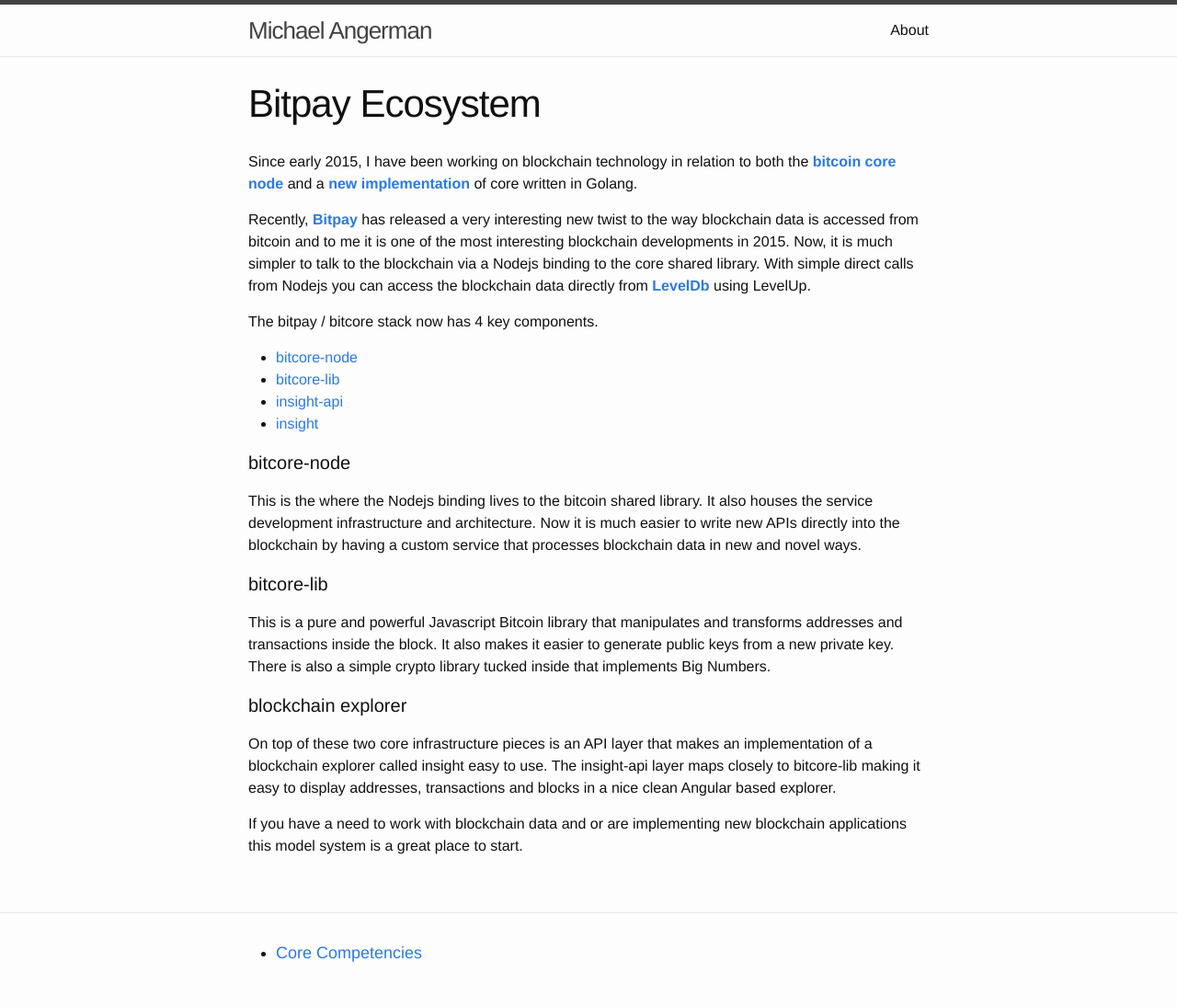
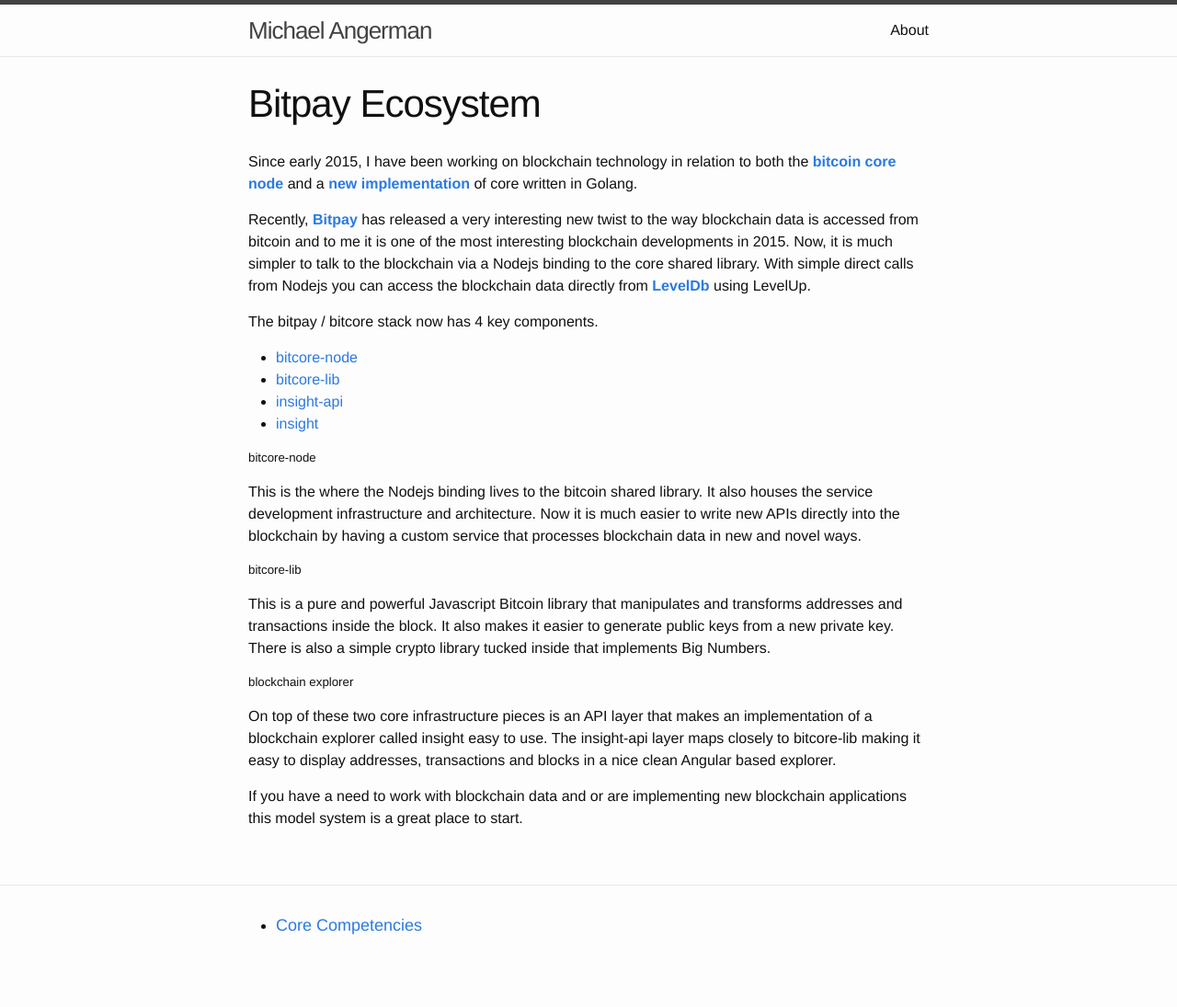
Before and after one commit to angermanmichael/link16, a Jekyll site: the page built from _posts/2015-11-13-bp.md, in a window 1280 px wide. Shown: the whole page at 92% size. Built offline with Jekyll 4.4.1, drawn with Linux system fonts in a browser that asks for light colours; Markdown is read by kramdown in place of the engine named in the settings; after the commit the page ends 1065 px from its top, so only the background shows below that.

Commit message:
update bp

```diff
--- a/_posts/2015-11-13-bp.md
+++ b/_posts/2015-11-13-bp.md
@@ -22,15 +22,15 @@ The bitpay / bitcore stack now has 4 key components.
 * [insight-api](https://github.com/bitpay/insight-api.git)
 * [insight](https://github.com/bitpay/insight.git)
 
-#### bitcore-node
+##### bitcore-node
 
 This is the where the Nodejs binding lives to the bitcoin shared library. It also houses the service development infrastructure and architecture.  Now it is much easier to write new APIs directly into the blockchain by having a custom service that processes blockchain data in new and novel ways.
 
-#### bitcore-lib
+##### bitcore-lib
 
 This is a pure and powerful Javascript Bitcoin library that manipulates and transforms addresses and transactions inside the block.  It also makes it easier to generate public keys from a new private key.  There is also a simple crypto library tucked inside that implements Big Numbers.
 
-#### blockchain explorer
+##### blockchain explorer
 
 On top of these two core infrastructure pieces is an API layer that makes an implementation of a blockchain explorer called insight easy to use.  The insight-api layer maps closely to bitcore-lib making it easy to display addresses, transactions and blocks in a nice clean Angular based explorer.
 
```
